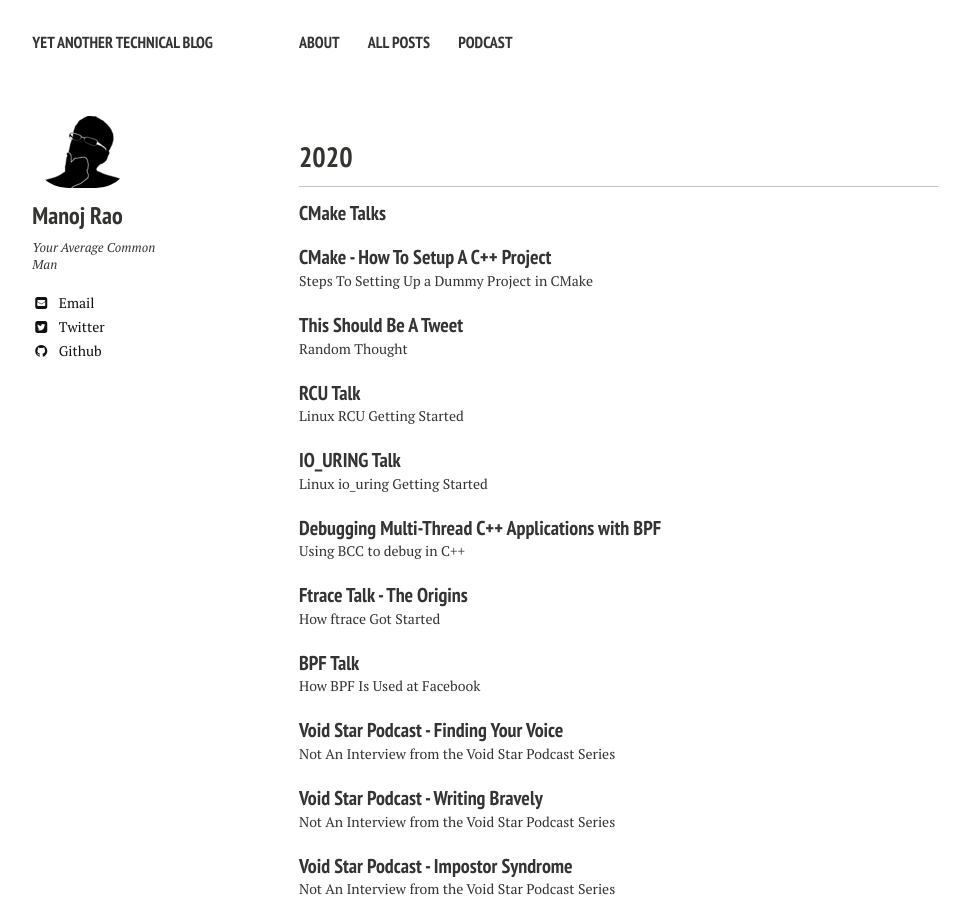
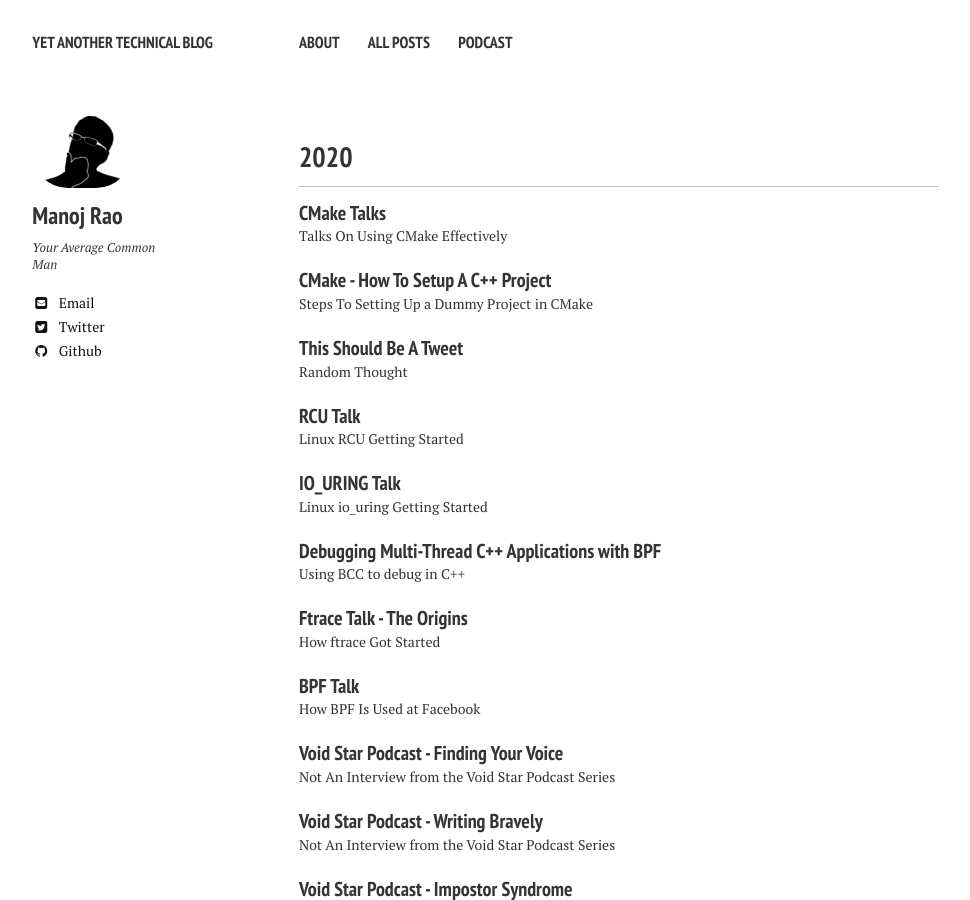
Before and after one commit to mycpuorg/mycpuorg.github.io, a Jekyll site: the page built from index.md, in a window 1280 px wide and 900 px high. Shown: the whole window, without its empty margins (21-991 px from the left). Built offline with Jekyll 4.4.1, drawn with Linux system fonts in a browser that asks for light colours; nearby versions of some CDN libraries; comment, search, counter and statistics services are not loaded.

Commit message:
give title/excerpt to the post

```diff
--- a/_posts/2020-03-09-cmake-talks.md
+++ b/_posts/2020-03-09-cmake-talks.md
@@ -1,7 +1,7 @@
 ---
 layout: post
 title: "CMake Talks"
-excerpt: ""
+excerpt: "Talks On Using CMake Effectively"
 tags: [Linux, Code, CMake, C++]
 comments: true
 ---
```
